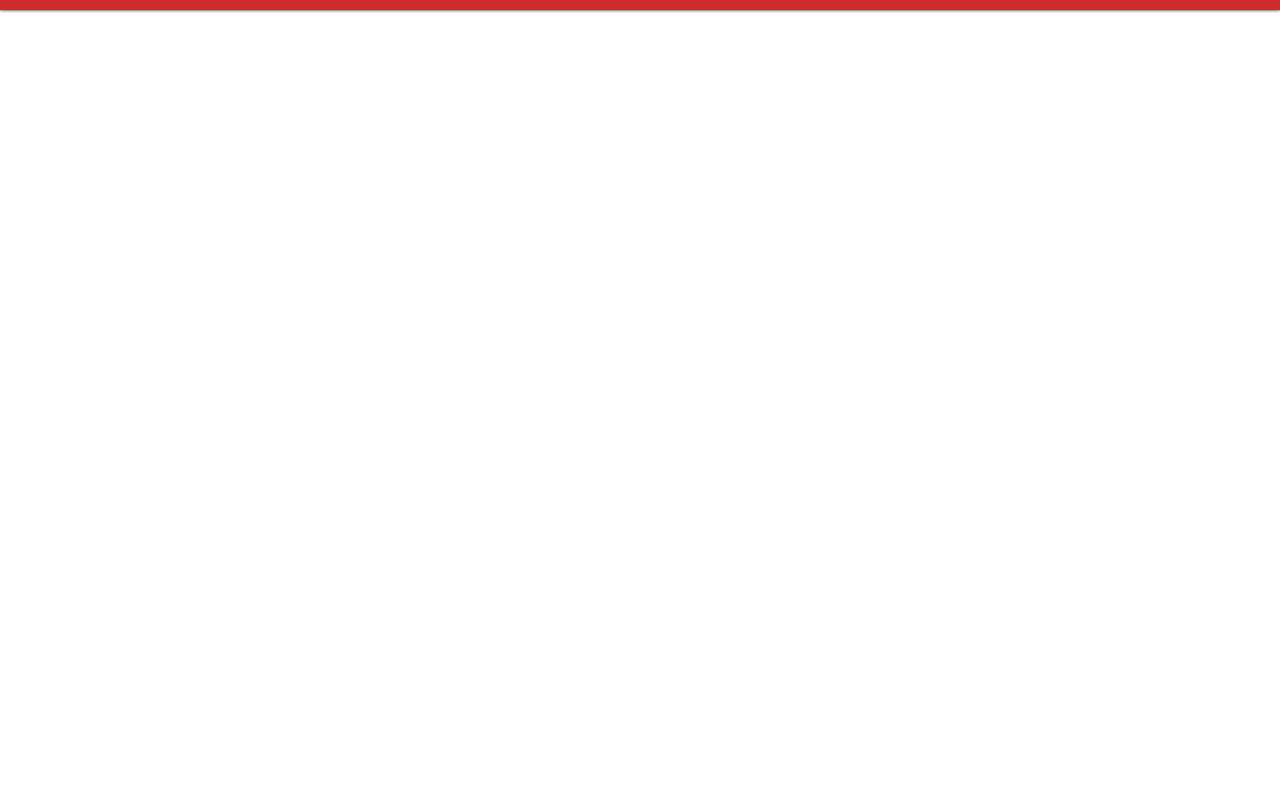
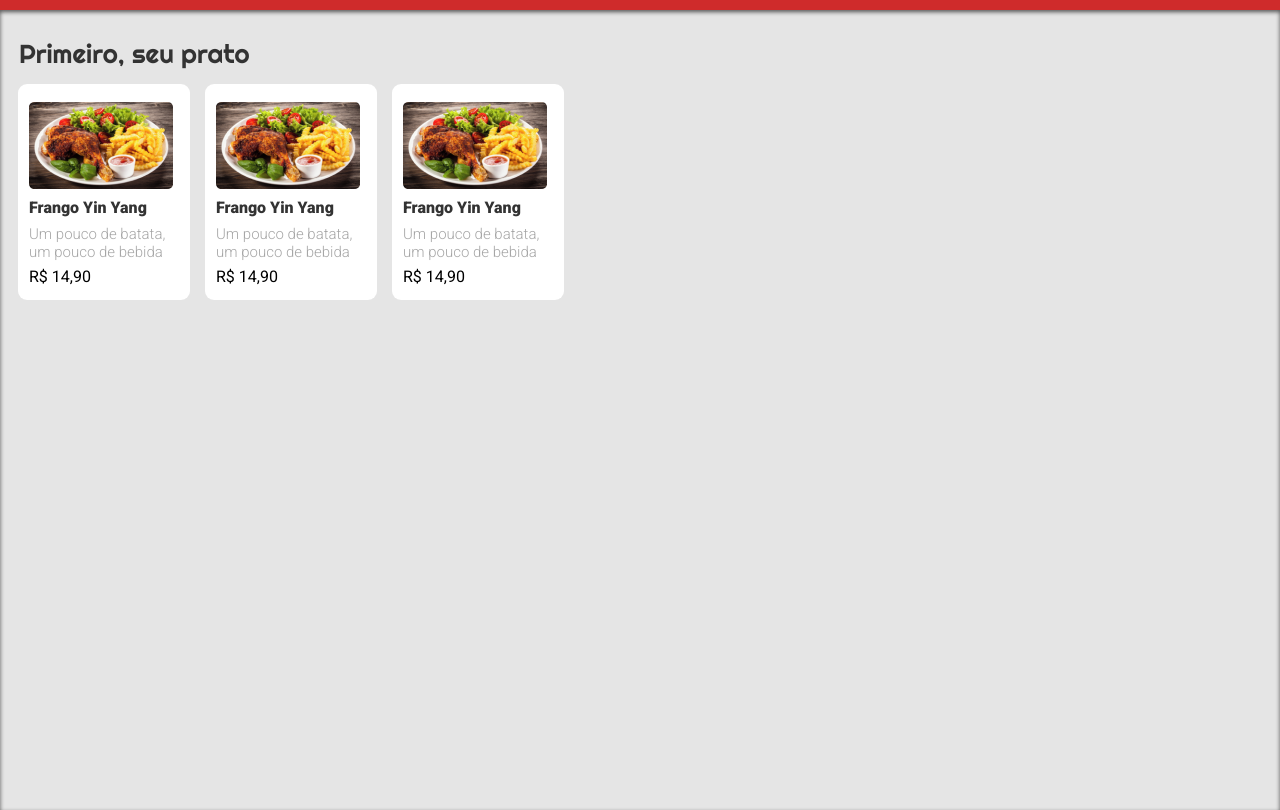
Before and after one commit to miquelonlucas/foodcamp, a plain HTML site: page index.html in a window 1280 px wide. Shown: the part 82-892 px from the top of the page. Before the commit the page ends 800 px from the top, so only its background shows below. Drawn offline with Linux system fonts and the light colour scheme.

Commit message:
Added product with details
Javascript pending

```diff
--- a/index.html
+++ b/index.html
@@ -8,7 +8,7 @@
     <link rel="stylesheet" href="reset.css">
     <link rel="stylesheet" href="style.css">
     <style>
-        @import url('https://fonts.googleapis.com/css2?family=Righteous&family=Roboto:wght@400;500;900&display=swap');
+        @import url('https://fonts.googleapis.com/css2?family=Righteous&family=Roboto:wght@300;400;500;900&display=swap');
         </style>
 </head>
 <body>
@@ -18,7 +18,78 @@
         <p id="subtitle">Sua comida em 6 minutos</p>
     </div>
 
-<div></div>
+<div class="prato">
+    <div>
+        <p id="texto-prato">Primeiro, seu prato</p>
+    </div>
+
+    <div id="prato-row">
+
+        <div class="box">
+
+            <div class="product">
+
+                            <div class="product-image">
+                                <img src="\images\frango_yin_yang 1.png" alt="frango yy">
+                            </div>
+
+                            <div class="product-name"><p>Frango Yin Yang</p></div>
+
+                            <div class="product-description">Um pouco de batata, um pouco de bebida</div>
+
+                            <div class="product-price">R$ 14,90</div>
+
+            </div>
+
+
+
+        </div>
+
+        <div class="box">
+
+            <div class="product">
+
+                            <div class="product-image">
+                                <img src="\images\frango_yin_yang 1.png" alt="frango yy">
+                            </div>
+
+                            <div class="product-name"><p>Frango Yin Yang</p></div>
+
+                            <div class="product-description">Um pouco de batata, um pouco de bebida</div>
+
+                            <div class="product-price">R$ 14,90</div>
+
+            </div>
+
+
+
+        </div>
+
+        <div class="box">
+
+            <div class="product">
+
+                            <div class="product-image">
+                                <img src="\images\frango_yin_yang 1.png" alt="frango yy">
+                            </div>
+
+                            <div class="product-name"><p>Frango Yin Yang</p></div>
+
+                            <div class="product-description">Um pouco de batata, um pouco de bebida</div>
+
+                            <div class="product-price">R$ 14,90</div>
+
+            </div>
+
+
+
+        </div>
+
+    </div>
+
+
+
+</div>
 
 </body>
 </html>
--- a/style.css
+++ b/style.css
@@ -19,3 +19,69 @@
     color: #FFFFFF;
     padding: 5px 0 0 21px;
 }
+
+.prato{
+    background-color: #E5E5E5;
+    box-shadow: inset 0 2px 4px 0 #535353;
+    height: 100vh;
+}
+
+#texto-prato{
+    font-family: 'Righteous', sans-serif;
+    font-size: 26px;
+    color: #333333;
+    padding: 31px 0 17px 19px;
+}
+
+#prato-row{
+    display: flex;
+    padding-left: 3px;
+    flex-direction: row;
+}
+
+.box{
+    background-color: #FFFFFF;
+    border-radius: 9px;
+    margin-left: 15px;
+    height: 216px;
+    min-width: 172px;
+    box-shadow: 3px #333333;
+    display: flex;
+    flex-direction: column;
+}
+
+.product{
+    margin-left: auto;
+    margin-right: auto  ;
+}
+
+.product-image{
+    margin-top: 18px;
+    border-radius: 4px;
+}
+
+.product-name{
+    margin-top: 8px;
+    font-family: 'Roboto', sans-serif;
+    font-weight: 700;
+    font-size: 16px;
+    color: #333333;
+}
+
+.product-description{
+    font-family: 'Roboto', sans-serif;
+    font-weight: 300;
+    font-size: 15px;
+    color: #A6A6A6;
+    width: 150px;
+    margin-top: 9px;
+    line-height: 18px;
+}
+
+.product-price{
+    font-family: 'Roboto', sans-serif;
+    font-weight: 400;
+    font-size: 16px;
+    color: #000000;
+    margin-top: 8px;
+}
```
Also changed, not shown: images/frango_yin_yang 1.png (added).
